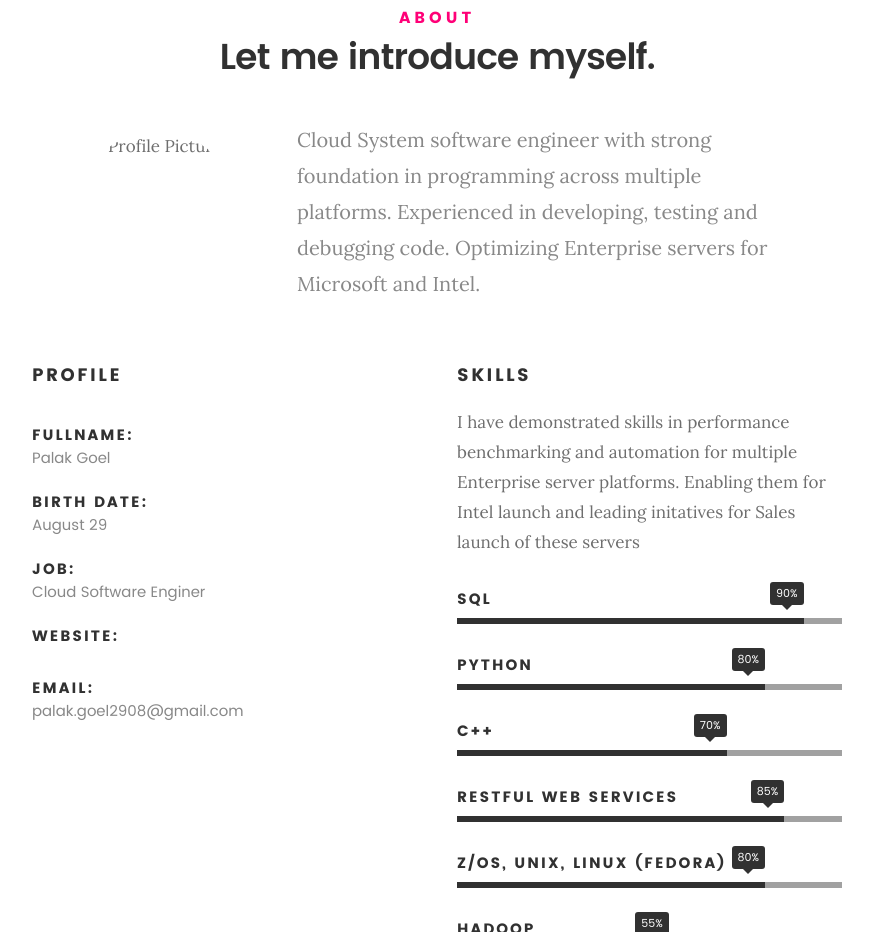
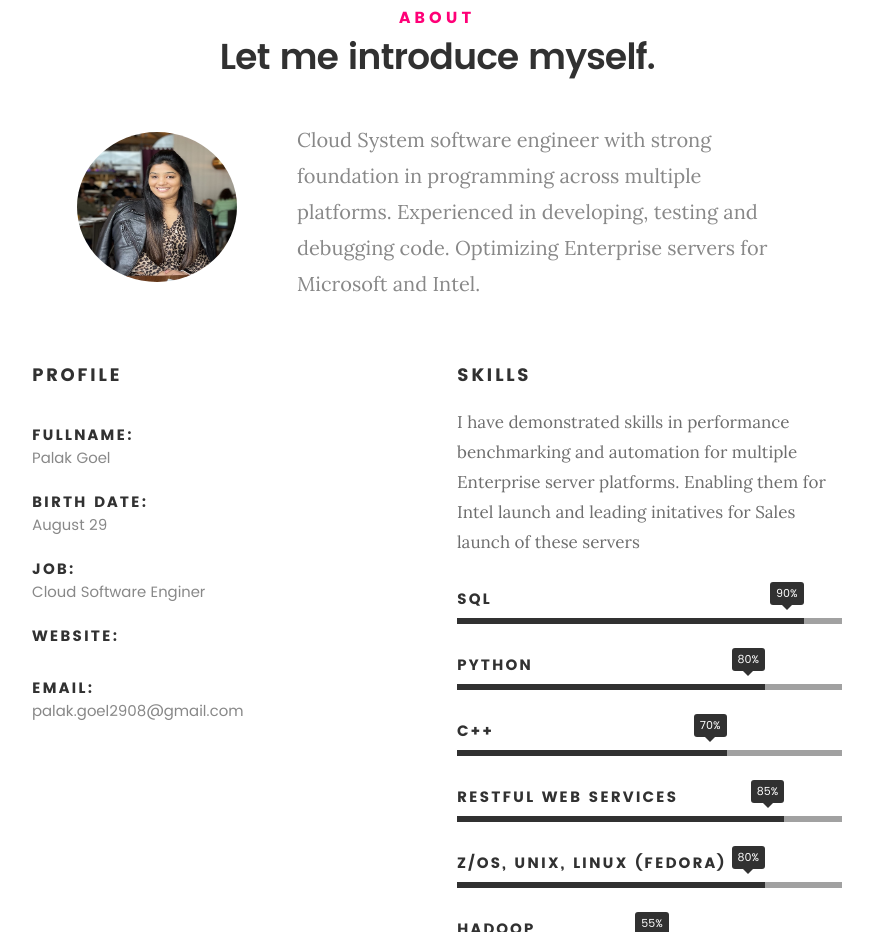
Before and after one commit to palakgoel2908/palakgoel2908.github.io, a plain HTML site: page index.html in a window 1280 px wide. Shown: the part 917-1849 px from the top of the page, without its empty margins (203-1076 px from the left). Drawn offline with Linux system fonts and the light colour scheme; files whose address does not match are found by name.

Commit message:
Adding profile pic

```diff
--- a/index.html
+++ b/index.html
@@ -123,7 +123,7 @@
 
 				<div class="intro-info">
 
-					<img src="images/profile-pic.jpeg" alt="Profile Picture">
+					<img src="images/IMG_0521.jpeg" alt="Profile Picture">
 
 					<p class="lead">Cloud System software engineer with strong foundation in programming across multiple
 						platforms. Experienced in
```
